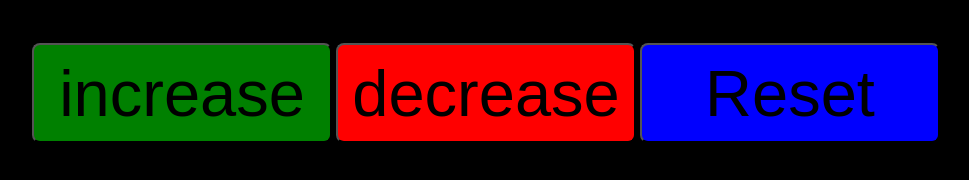
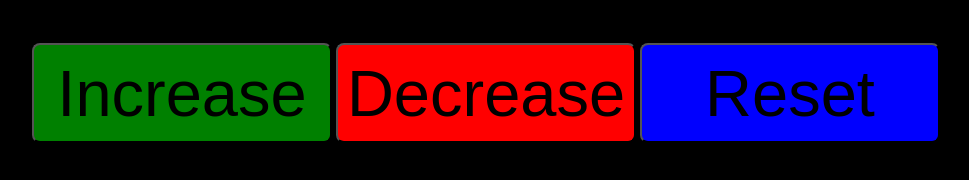
Before and after one commit to Chris-344/Counter-App, a plain HTML site: page index.html in a window 1280 px wide. Shown: the part 186-366 px from the top of the page, without its empty margins (154-1123 px from the left). Drawn offline with Linux system fonts and the light colour scheme.

Commit message:
Update index.html

```diff
--- a/index.html
+++ b/index.html
@@ -8,8 +8,8 @@
 </head>
 <body>
   <h1 id='count'>0</h1>
-  <button id="increase">increase</button>
-  <button id="decrease">decrease</button>
+  <button id="increase">Increase</button>
+  <button id="decrease">Decrease</button>
   <button id="reset">Reset</button>
   <script src="index.js"></script>
 </body>
```
